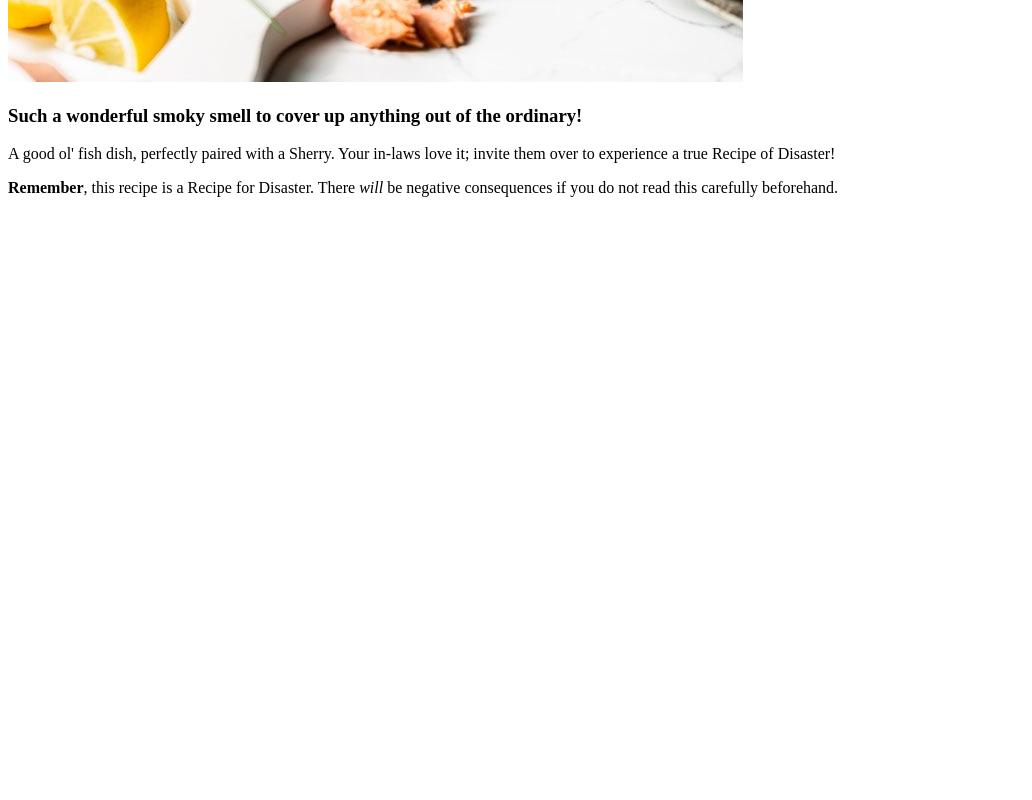
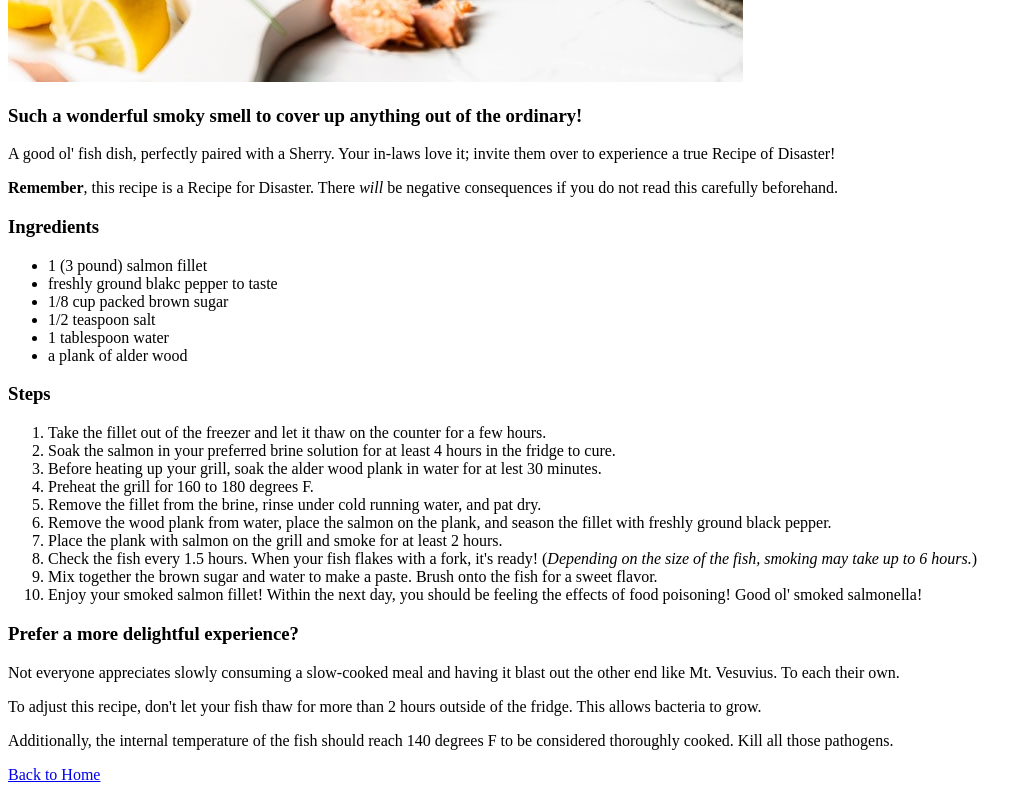
Before and after one commit to Tentigen/odin-recipes, a plain HTML site: page recipes/smoked-salmon.html in a window 1280 px wide. Shown: the part 488-1288 px from the top of the page, without its empty margins (0-1032 px from the left). Before the commit the page ends 800 px from the top, so only its background shows below. Drawn offline with Linux system fonts and the light colour scheme.

Commit message:
Edit recipes

```diff
--- a/recipes/smoked-salmon.html
+++ b/recipes/smoked-salmon.html
@@ -10,5 +10,32 @@
         <h3>Such a wonderful smoky smell to cover up anything out of the ordinary!</h3>
         <p>A good ol' fish dish, perfectly paired with a Sherry. Your in-laws love it; invite them over to experience a true Recipe of Disaster!</p>
         <p><strong>Remember</strong>, this recipe is a Recipe for Disaster. There <em>will</em> be negative consequences if you do not read this carefully beforehand.</p>
+        <h3>Ingredients</h3>
+        <ul>
+            <li>1 (3 pound) salmon fillet</li>
+            <li>freshly ground blakc pepper to taste</li>
+            <li>1/8 cup packed brown sugar</li>
+            <li>1/2 teaspoon salt</li>
+            <li>1 tablespoon water</li>
+            <li>a plank of alder wood</li>
+        </ul>
+        <h3>Steps</h3>
+        <ol>
+            <li>Take the fillet out of the freezer and let it thaw on the counter for a few hours.</li>
+            <li>Soak the salmon in your preferred brine solution for at least 4 hours in the fridge to cure.</li>
+            <li>Before heating up your grill, soak the alder wood plank in water for at lest 30 minutes.</li>
+            <li>Preheat the grill for 160 to 180 degrees F.</li>
+            <li>Remove the fillet from the brine, rinse under cold running water, and pat dry.</li>
+            <li>Remove the wood plank from water, place the salmon on the plank, and season the fillet with freshly ground black pepper.</li>
+            <li>Place the plank with salmon on the grill and smoke for at least 2 hours.</li>
+            <li>Check the fish every 1.5 hours. When your fish flakes with a fork, it's ready! (<em>Depending on the size of the fish, smoking may take up to 6 hours.</em>)</li>
+            <li>Mix together the brown sugar and water to make a paste. Brush onto the fish for a sweet flavor.</li>
+            <li>Enjoy your smoked salmon fillet! Within the next day, you should be feeling the effects of food poisoning! Good ol' smoked salmonella!</li>
+        </ol>
+        <h3>Prefer a more delightful experience?</h3>
+        <p>Not everyone appreciates slowly consuming a slow-cooked meal and having it blast out the other end like Mt. Vesuvius. To each their own.</p>
+        <p>To adjust this recipe, don't let your fish thaw for more than 2 hours outside of the fridge. This allows bacteria to grow.</p>
+        <p>Additionally, the internal temperature of the fish should reach 140 degrees F to be considered thoroughly cooked. Kill all those pathogens.</p>
+        <p><a href="../index.html">Back to Home</a></p>
     </body>
 </html>
```
Also changed, not shown: recipes/rice.html (+22 -0 lines).
